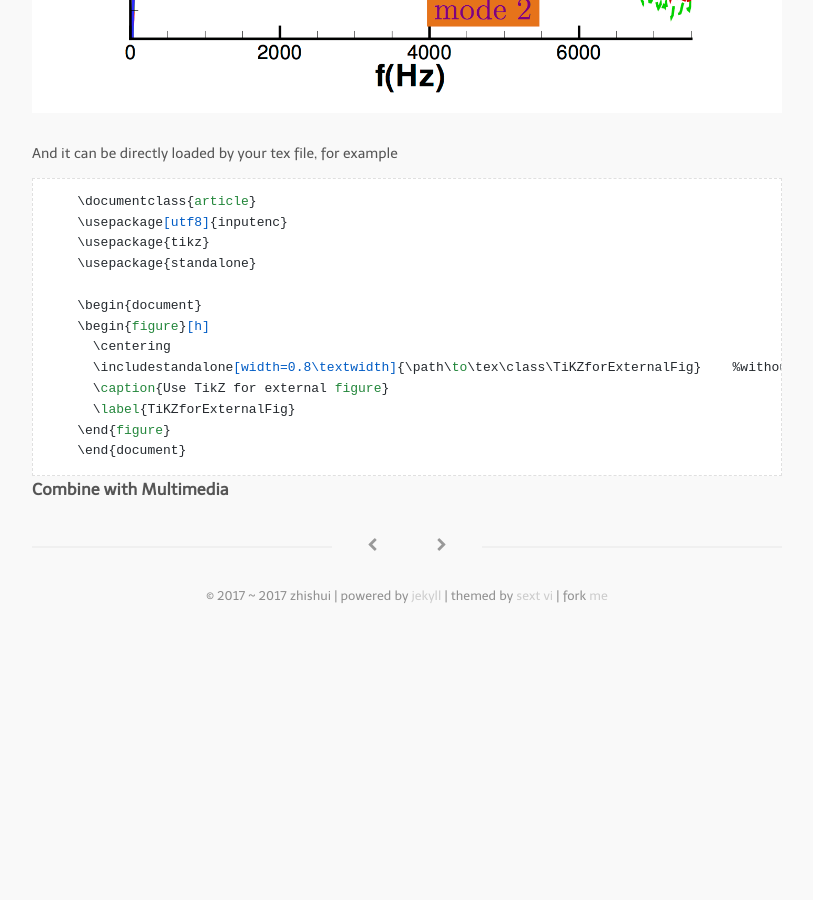
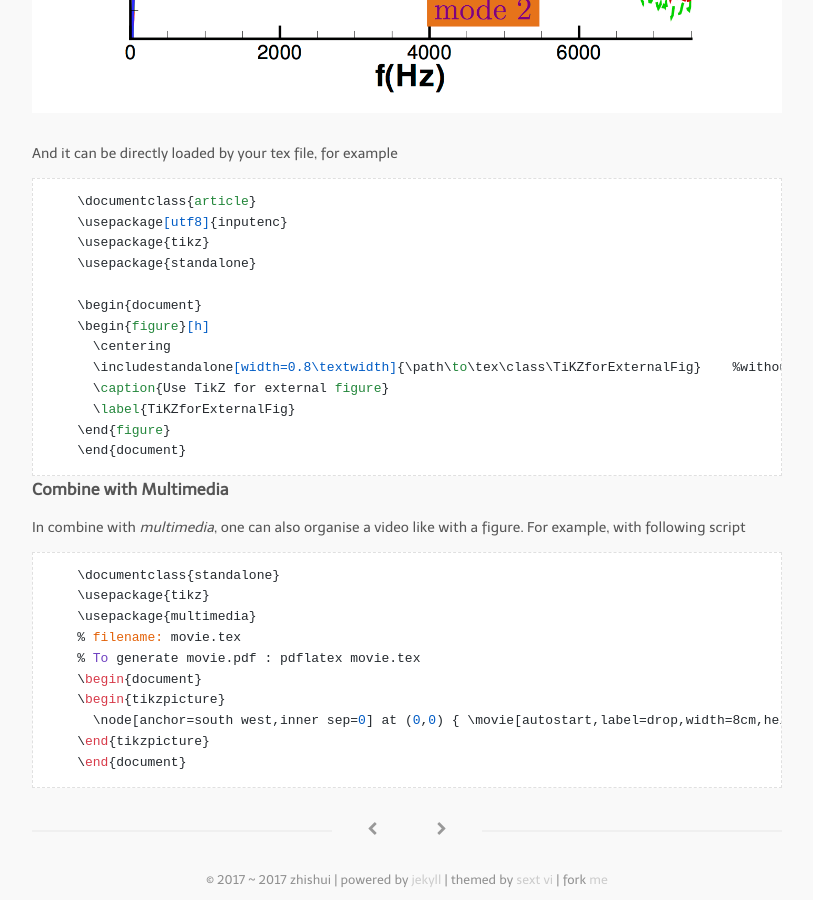
Before and after one commit to bizhishui/bizhishui.github.io, a Jekyll site: the page built from _posts/2017-01-12-Create-Edit-Figure-TiKZ.md, in a window 1280 px wide and 900 px high, scrolled down 4441 px. Shown: the whole window, without its empty margins (233-1046 px from the left). Built offline with Jekyll 4.4.1, drawn with Linux system fonts in a browser that asks for light colours; nearby versions of some CDN libraries; some web fonts are replaced; a script that is not in the unit is left out; before the commit the page ends 5058 px from its top, so only the background shows below that.

Commit message:
TikZ with video

````diff
--- a/_posts/2017-01-12-Create-Edit-Figure-TiKZ.md
+++ b/_posts/2017-01-12-Create-Edit-Figure-TiKZ.md
@@ -132,3 +132,16 @@ And it can be directly loaded by your tex file, for example
 ```
 
 ### Combine with Multimedia
+In combine with *multimedia*, one can also organise a video like with a figure. For example, with following script
+```
+    \documentclass{standalone}
+    \usepackage{tikz}
+    \usepackage{multimedia}
+    % filename: movie.tex
+    % To generate movie.pdf : pdflatex movie.tex
+    \begin{document}
+    \begin{tikzpicture}
+      \node[anchor=south west,inner sep=0] at (0,0) { \movie[autostart,label=drop,width=8cm,height=6cm,showcontrols,loop,poster]{}{./fig/3dconst.avi}};
+    \end{tikzpicture}
+    \end{document}
+```
````
Also changed, not shown: 1 other file.
